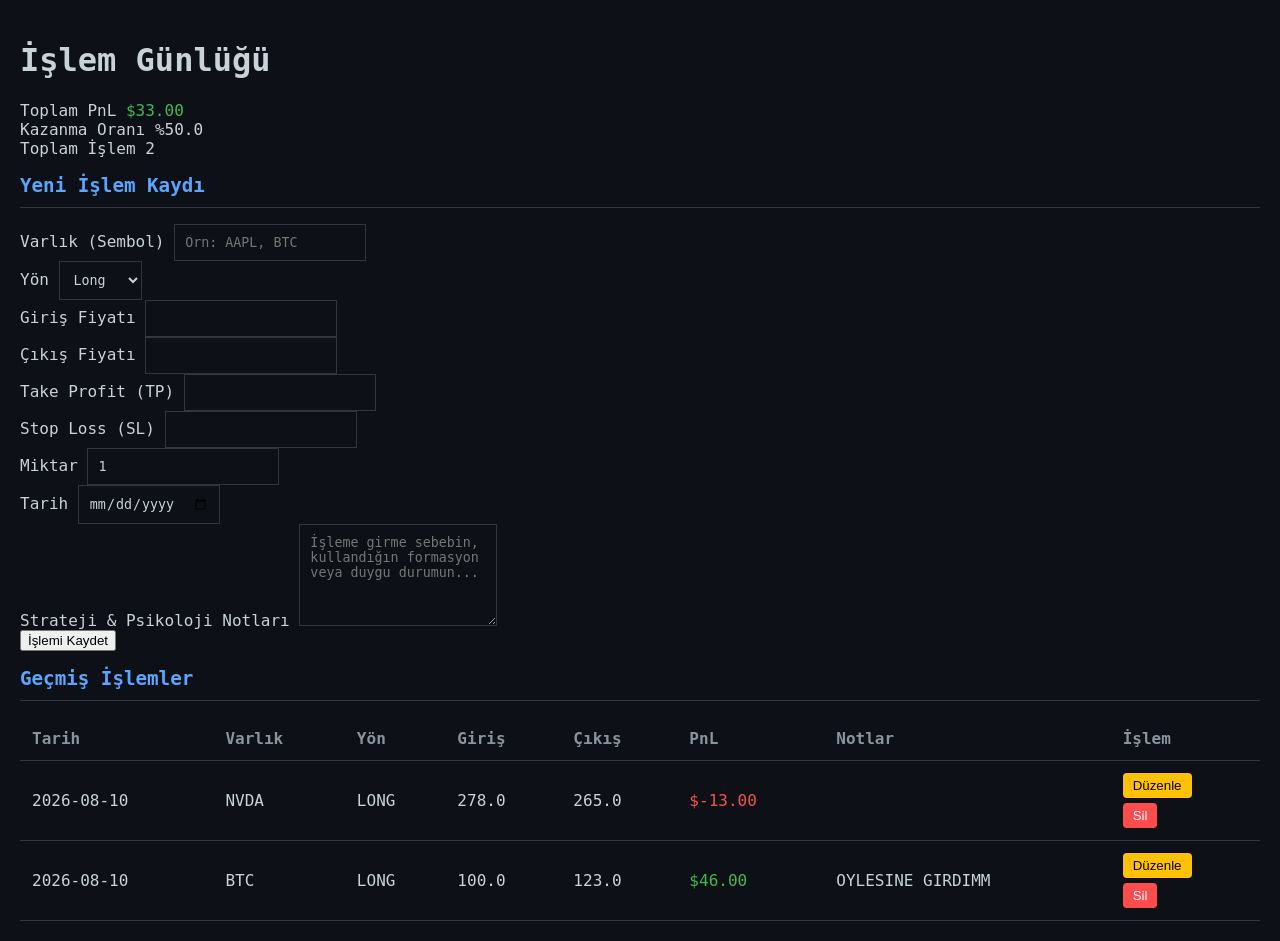
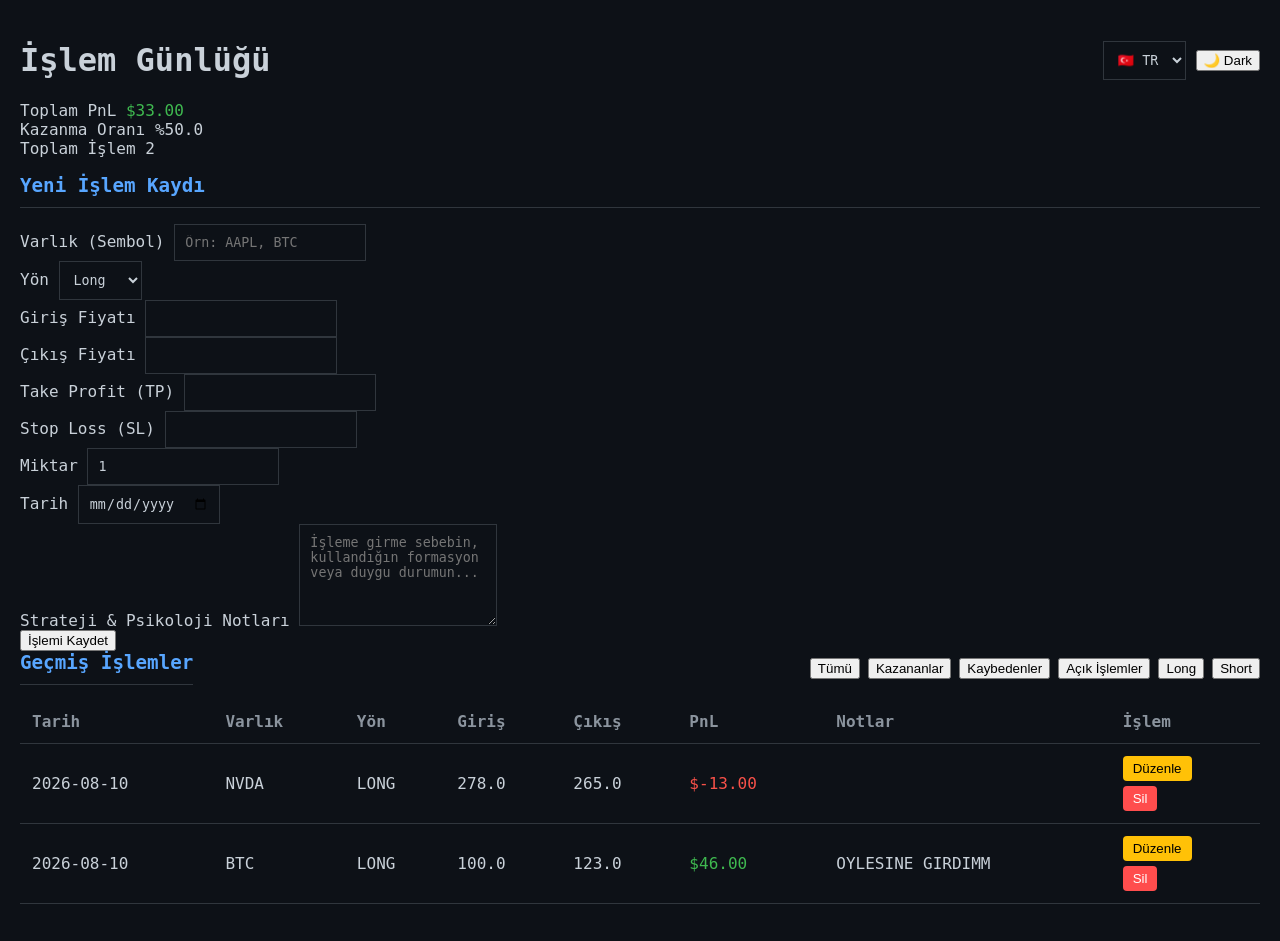
Before and after one commit to eemir2603/daytrader_diary, a Flask app: page / in a window 1280 px wide. After the commit the page ends 904 px from the top, so only its background shows below. Run offline with Flask 3, Linux system fonts and the light colour scheme; data comes from the database, SQL or seed files in the repository.

Commit message:
Save latest HTML changes

```diff
--- a/templates/index.html
+++ b/templates/index.html
@@ -9,134 +9,153 @@
 </head>
 <body>
     <div class="container">
-        <header class="header">
-            <h1>İşlem Günlüğü</h1>
+        <header class="header" style="display: flex; justify-content: space-between; align-items: center;">
+            <h1 data-i18n="title">İşlem Günlüğü</h1>
+            <div class="header-controls" style="display: flex; gap: 10px; align-items: center;">
+                <select id="langSelect" onchange="setLanguage(this.value)" class="control-btn">
+                    <option value="tr">🇹🇷 TR</option>
+                    <option value="en">🇬🇧 EN</option>
+                </select>
+                <button type="button" id="themeBtn" onclick="toggleTheme()" class="control-btn">🌙 Dark</button>
+            </div>
         </header>
 
         <!-- DashBoard -->
         <div class="dashboard-grid">
             <div class="card stat-card">
-                <span class="label">Toplam PnL</span>
-                <span class="value profit">${{ "%.2f"|format(total_pnl) }}</span>
+                <span class="label" data-i18n="stat_pnl">Toplam PnL</span>
+                <span class="value {% if total_pnl > 0 %}profit{% elif total_pnl < 0 %}loss{% endif %}">${{ "%.2f"|format(total_pnl) }}</span>
             </div>
             <div class="card stat-card">
-                <span class="label">Kazanma Oranı</span>
+                <span class="label" data-i18n="stat_winrate">Kazanma Oranı</span>
                 <span class="value">%{{ "%.1f"|format(win_rate) }}</span>
             </div>
             <div class="card stat-card">
-                <span class="label">Toplam İşlem</span>
+                <span class="label" data-i18n="stat_total">Toplam İşlem</span>
                 <span class="value">{{ total_trades }}</span>
             </div>
         </div>
 
         <!-- Yeni İşlem Formu -->
         <div class="card form-section">
-            <h2>Yeni İşlem Kaydı</h2>
+            <h2 data-i18n="form_title">Yeni İşlem Kaydı</h2>
             <form id="tradeForm" action="{{ url_for('add_trade') }}" method="POST">
                 <input type="hidden" id="trade_id" name="trade_id" value="">
                 <div class="form-row">
                     <div class="form-group">
-                        <label>Varlık (Sembol)</label>
+                        <label data-i18n="lbl_asset">Varlık (Sembol)</label>
                         <input type="text" id="asset" name="asset" placeholder="Örn: AAPL, BTC" required>
                     </div>
                     <div class="form-group">
-                        <label>Yön</label>
+                        <label data-i18n="lbl_direction">Yön</label>
                         <select id="direction" name="direction" required>
                             <option value="LONG">Long</option>
                             <option value="SHORT">Short</option>
                         </select>
                     </div>
                     <div class="form-group">
-                        <label>Giriş Fiyatı</label>
+                        <label data-i18n="lbl_entry">Giriş Fiyatı</label>
                         <input type="number" id="entryPrice" name="entry_price" step="0.01" required>
                     </div>
                     <div class="form-group">
-                        <label>Çıkış Fiyatı</label>
+                        <label data-i18n="lbl_exit">Çıkış Fiyatı</label>
                         <input type="number" id="exitPrice" name="exit_price" step="0.01">
                     </div>
                     <div class="form-group">
-                        <label>Take Profit (TP)</label>
+                        <label data-i18n="lbl_tp">Take Profit (TP)</label>
                         <input type="number" id="tp_price" name="tp_price" step="0.01">
                     </div>
                     <div class="form-group">
-                        <label>Stop Loss (SL)</label>
+                        <label data-i18n="lbl_sl">Stop Loss (SL)</label>
                         <input type="number" id="sl_price" name="sl_price" step="0.01">
                     </div>
-
                     <div class="form-group">
-                        <label>Miktar</label>
+                        <label data-i18n="lbl_qty">Miktar</label>
                         <input type="number" id="quantity" name="quantity" step="0.0001" min="0.0001" value="1" required>
                     </div>
                     <div class="form-group">
-                        <label>Tarih</label>
+                        <label data-i18n="lbl_date">Tarih</label>
                         <input type="date" id="trade_date" name="trade_date" required>
                     </div>
                 </div>
                 <div class="form-group">
-                    <label>Strateji & Psikoloji Notları</label>
+                    <label data-i18n="lbl_notes">Strateji & Psikoloji Notları</label>
                     <textarea id="notes" name="notes" placeholder="İşleme girme sebebin, kullandığın formasyon veya duygu durumun..."></textarea>
                 </div>
-                <button type="submit" class="btn-primary">İşlemi Kaydet</button>
+                <button type="submit" class="btn-primary" data-i18n="btn_save">İşlemi Kaydet</button>
             </form>
         </div>
 
         <!-- İşlem Geçmişi -->
         <div class="card table-section">
-            <h2>Geçmiş İşlemler</h2>
+            <div style="display: flex; justify-content: space-between; align-items: center; flex-wrap: wrap; gap: 10px; margin-bottom: 15px;">
+                <h2 data-i18n="history_title" style="margin: 0;">Geçmiş İşlemler</h2>
+
+                <!-- Filtreleme Butonları -->
+                <div class="filter-bar" style="display: flex; gap: 8px; flex-wrap: wrap;">
+                    <button type="button" class="filter-btn active" onclick="filterTrades('ALL', this)" data-i18n="filter_all">Tümü</button>
+                    <button type="button" class="filter-btn" onclick="filterTrades('WIN', this)" data-i18n="filter_win">Kazananlar</button>
+                    <button type="button" class="filter-btn" onclick="filterTrades('LOSS', this)" data-i18n="filter_loss">Kaybedenler</button>
+                    <button type="button" class="filter-btn" onclick="filterTrades('OPEN', this)" data-i18n="filter_open">Açık İşlemler</button>
+                    <button type="button" class="filter-btn" onclick="filterTrades('LONG', this)">Long</button>
+                    <button type="button" class="filter-btn" onclick="filterTrades('SHORT', this)">Short</button>
+                </div>
+            </div>
+
             <table id="historyTable">
                 <thead>
                     <tr>
-                        <th>Tarih</th>
-                        <th>Varlık</th>
-                        <th>Yön</th>
-                        <th>Giriş</th>
-                        <th>Çıkış</th>
-                        <th>PnL</th>
-                        <th>Notlar</th>
-                        <th>İşlem</th> <!-- SİLME BUTONU İÇİN BAŞLIK -->
+                        <th data-i18n="th_date">Tarih</th>
+                        <th data-i18n="th_asset">Varlık</th>
+                        <th data-i18n="th_dir">Yön</th>
+                        <th data-i18n="th_entry">Giriş</th>
+                        <th data-i18n="th_exit">Çıkış</th>
+                        <th data-i18n="th_pnl">PnL</th>
+                        <th data-i18n="th_notes">Notlar</th>
+                        <th data-i18n="th_action">İşlem</th>
                     </tr>
                 </thead>
                 <tbody>
-                    <!-- Jinja2  -->
                     {% for trade in trades %}
-                    <tr>
+                    <tr class="trade-row" data-result="{{ trade.result }}" data-direction="{{ trade.direction }}">
                         <td>{{ trade.trade_date }}</td>
                         <td>{{ trade.asset }}</td>
                         <td class="{{ trade.direction|lower }}">{{ trade.direction }}</td>
-
-                        <!-- GİRİŞ FİYATI VE ALTINDA TP/SL BİLGİSİ -->
                         <td>
                             {{ trade.entry_price }}<br>
                             {% if trade.tp_price %}<span style="color: #4CAF50; font-size: 0.8em;">TP: {{ trade.tp_price }}</span><br>{% endif %}
                             {% if trade.sl_price %}<span style="color: #f44336; font-size: 0.8em;">SL: {{ trade.sl_price }}</span>{% endif %}
                         </td>
-
                         <td>{{ trade.exit_price if trade.exit_price else '-' }}</td>
-                        <!-- PnL Renklendirme Mantığı -->
                         <td class="{% if trade.pnl is not none %}{% if trade.pnl > 0 %}profit{% elif trade.pnl < 0 %}loss{% else %}breakeven{% endif %}{% endif %}">
                             {% if trade.pnl is not none %}
                                 ${{ "%.2f"|format(trade.pnl) }}
                             {% else %}
-                                Açık
+                                <span data-i18n="status_open">Açık</span>
                             {% endif %}
                         </td>
-
                         <td>{{ trade.notes }}</td>
                         <td>
-                            <button type="button" style="background-color: #ffc107; color: black; border: none; padding: 5px 10px; border-radius: 4px; cursor: pointer; margin-bottom: 5px;"
+                            <button type="button" data-i18n="btn_edit" style="background-color: #ffc107; color: black; border: none; padding: 5px 10px; border-radius: 4px; cursor: pointer; margin-bottom: 5px;"
                                     onclick='editTrade({{ trade.id }}, {{ trade.asset|tojson }}, {{ trade.direction|tojson }}, {{ trade.entry_price|tojson }}, {{ trade.exit_price|tojson if trade.exit_price is not none else "null" }}, {{ trade.tp_price|tojson if trade.tp_price is not none else "null" }}, {{ trade.sl_price|tojson if trade.sl_price is not none else "null" }}, {{ trade.quantity|tojson }}, {{ trade.trade_date|tojson }}, {{ trade.notes|tojson if trade.notes is not none else "null" }})'>
                                 Düzenle
                             </button>
                             <br>
                             <form action="{{ url_for('delete_trade', trade_id=trade.id) }}" method="POST" style="display:inline;">
-                                <button type="submit" style="background-color: #ff4d4d; color: white; border: none; padding: 5px 10px; border-radius: 4px; cursor: pointer;" onclick="return confirm('Silmek istediğine emin misin?');">Sil</button>
+                                <button type="submit" data-i18n="btn_delete" style="background-color: #ff4d4d; color: white; border: none; padding: 5px 10px; border-radius: 4px; cursor: pointer;" onclick="return confirm('Silmek istediğine emin misin?');">Sil</button>
                             </form>
                         </td>
                     </tr>
                     {% else %}
                     <tr>
-                        <td colspan="8" style="text-align: center;">Henüz işlem kaydı bulunmuyor.</td>
+                        <td colspan="8" style="text-align: center;" data-i18n="empty_table">Henüz işlem kaydı bulunmuyor.</td>
                     </tr>
                     {% endfor %}
                 </tbody>
             </table>
+        </div>
+    </div>
+
+    <script src="{{ url_for('static', filename='app.js') }}"></script>
+</body>
+</html>
```
